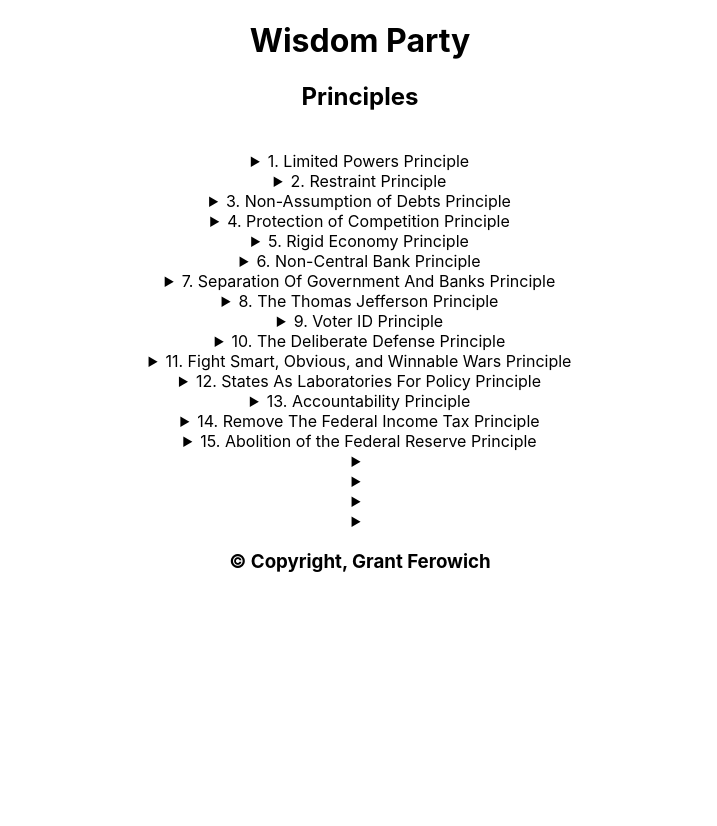
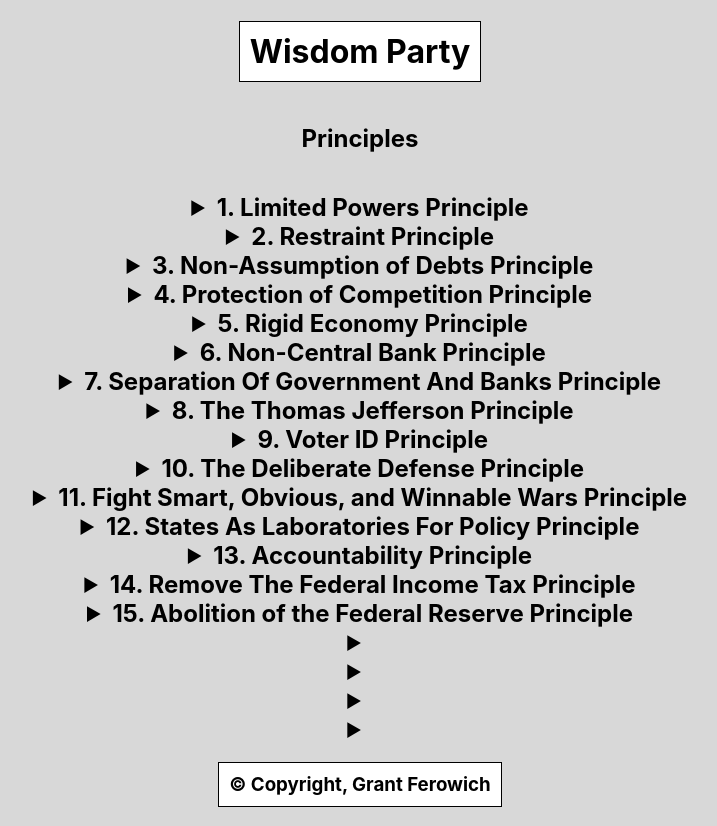
Before and after one commit to grantferowich/wisdom-party, a React (Create React App) app: page / in a window 1280 px wide. Shown: the whole page, without its empty margins (280-997 px from the left). Before the commit the page ends 800 px from the top, so only its background shows below. Built offline with nearby package versions, Linux system fonts and the light colour scheme.

Commit message:
styled the background of the page

```diff
--- a/src/components/About.css
+++ b/src/components/About.css
@@ -1,12 +1,12 @@
 .about-container {
     background-color:  #d8d8d8 ;
-    width: 75%;
     margin: 0 auto;
     display: flex;
     justify-content: center;
     align-items: center;
     flex-direction: column;
     font-weight: bold;
+    height: 100%
 }
 
 summary {
@@ -28,9 +28,11 @@ ul {
     display: inline-block;
     background-color: white;
 }
+
 li {
     font-size: 1.5em;
 }
+
 h1 {
     border: 1px solid black;
     padding: 10px;
--- a/src/components/About.js
+++ b/src/components/About.js
@@ -1,5 +1,5 @@
 import React from 'react'
-/* import './About.css'; */
+import './About.css';
 
 
 
```
